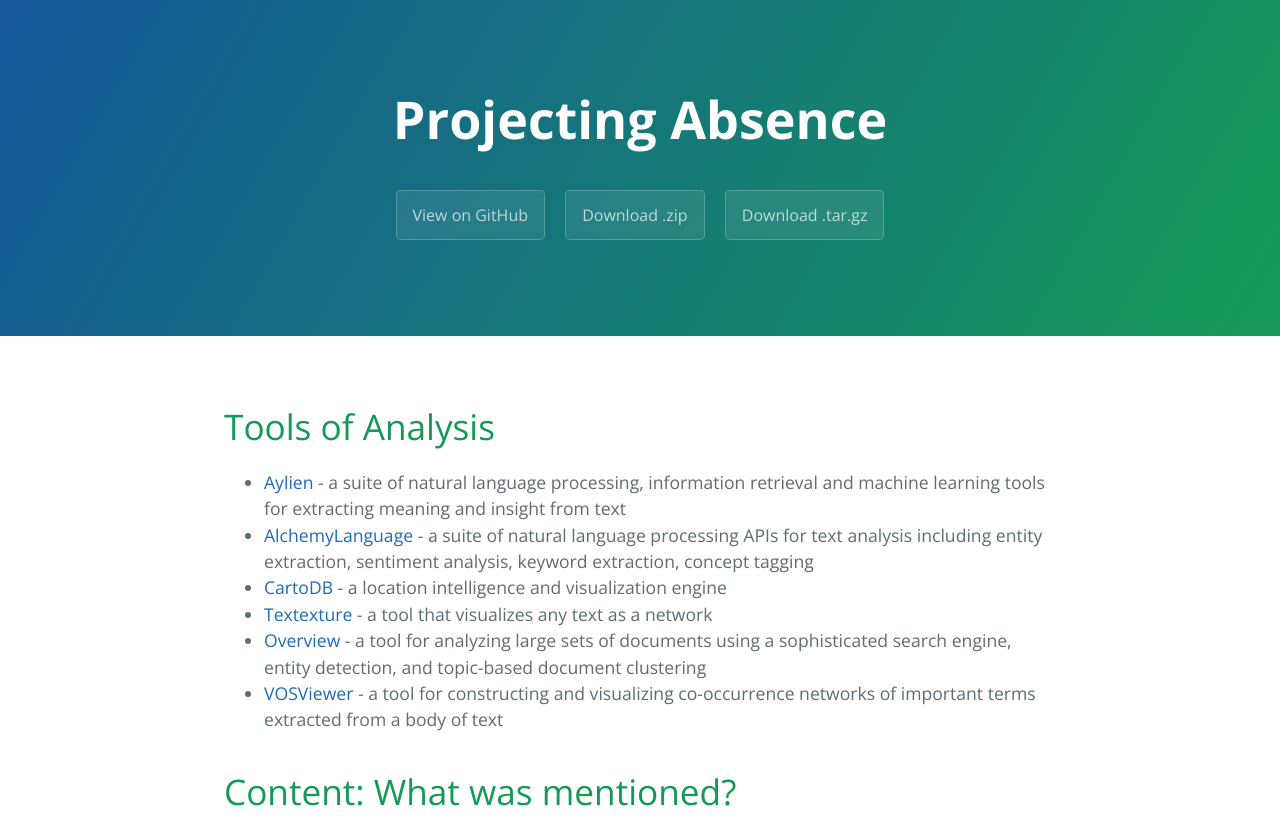
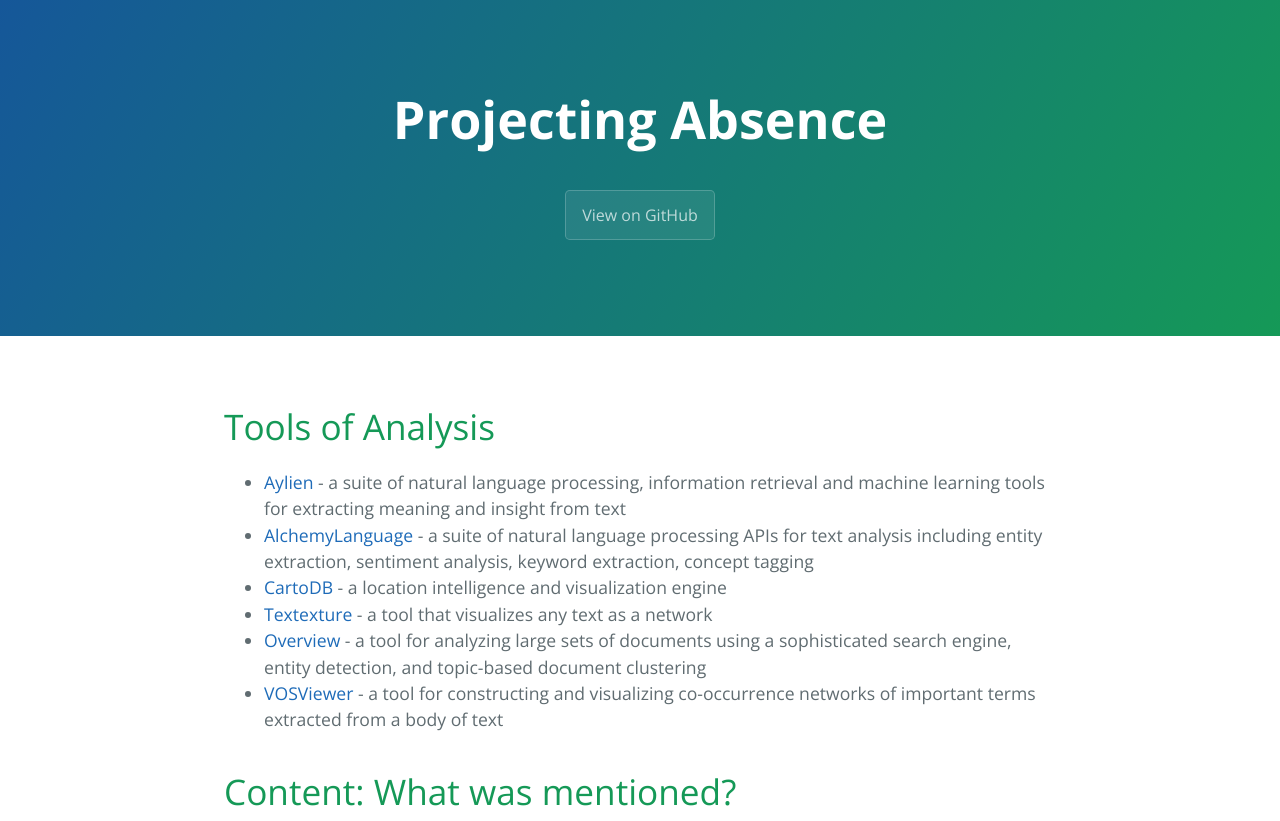
Before and after one commit to vlraymond/Projecting-Absence, a plain HTML site: page index.html in a window 1280 px wide. Shown: the top 821 px of the page. Drawn offline with nearby package versions, Linux system fonts and the light colour scheme.

Commit message:
Update index.html

```diff
--- a/index.html
+++ b/index.html
@@ -14,8 +14,6 @@
       <h1 class="project-name">Projecting Absence</h1>
       <h2 class="project-tagline"></h2>
       <a href="https://github.com/vlraymond/Projecting-Absence" class="btn">View on GitHub</a>
-      <a href="https://github.com/vlraymond/Projecting-Absence/zipball/master" class="btn">Download .zip</a>
-      <a href="https://github.com/vlraymond/Projecting-Absence/tarball/master" class="btn">Download .tar.gz</a>
     </section>
 
     <section class="main-content">
```
